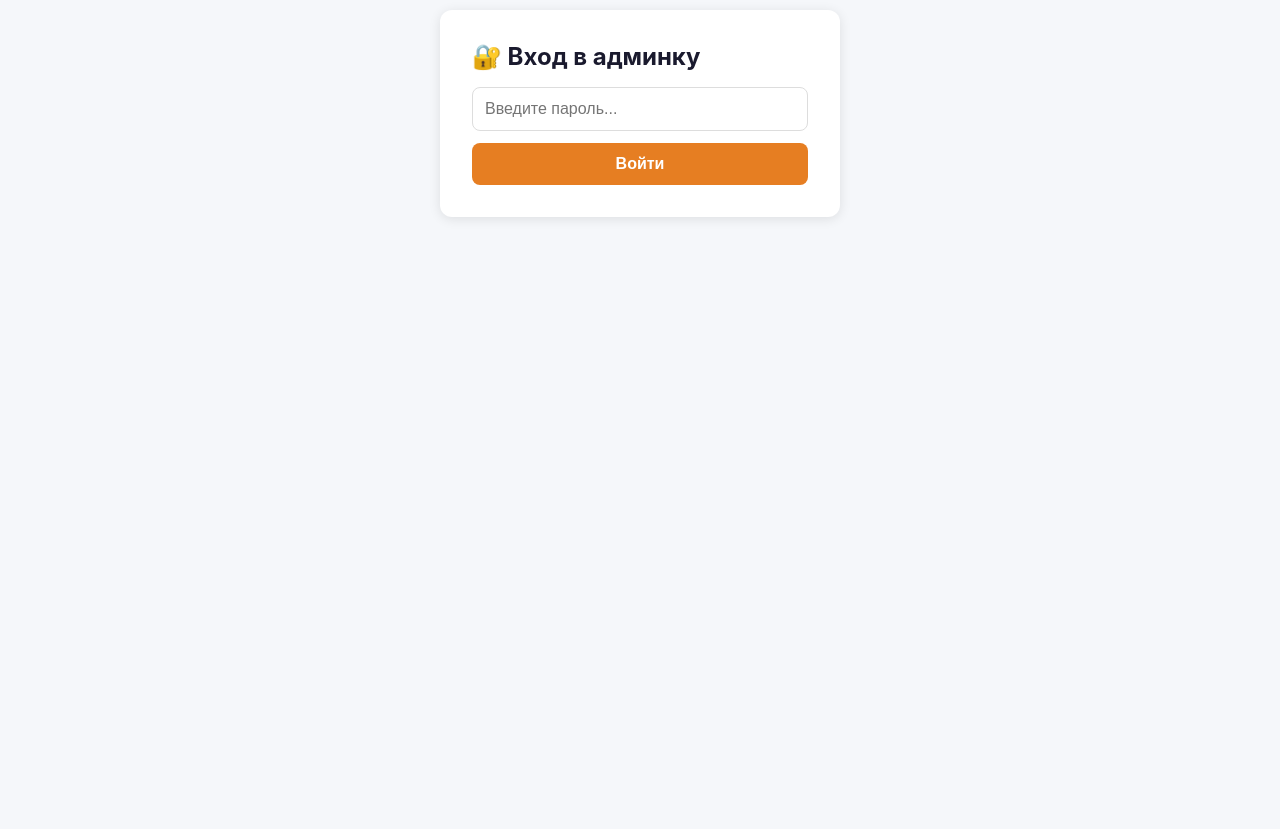
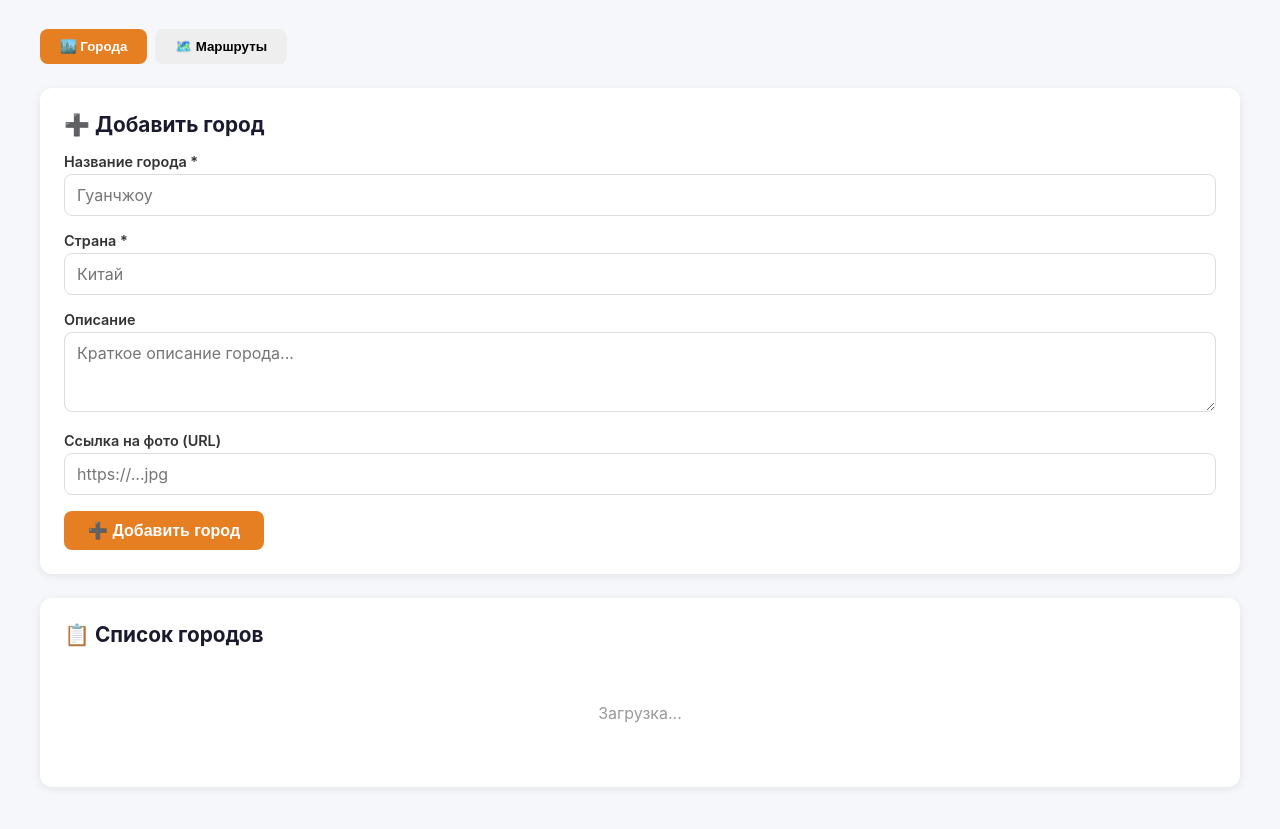
Before and after one commit to Masreniy/nowhere-fast, a plain HTML site: page admin.html in a window 1280 px wide. Shown: the part 94-923 px from the top of the page. Before the commit the page ends 800 px from the top, so only its background shows below. Drawn offline with nearby package versions, Linux system fonts and the light colour scheme.

Commit message:
Refactor admin panel layout and remove login box

```diff
--- a/admin.html
+++ b/admin.html
@@ -11,13 +11,6 @@
         .container { max-width: 1200px; margin: 0 auto; }
         h1 { font-size: 2rem; margin-bottom: 8px; }
         .sub { color: #666; margin-bottom: 32px; }
-        .login-box { max-width: 400px; margin: 80px auto; background: white; padding: 32px; border-radius: 12px; box-shadow: 0 2px 12px rgba(0,0,0,0.1); }
-        .login-box h2 { margin-bottom: 16px; }
-        .login-box input { width: 100%; padding: 12px; border: 1px solid #ddd; border-radius: 8px; font-size: 1rem; margin-bottom: 12px; }
-        .login-box .btn { width: 100%; padding: 12px; background: #E67E22; color: white; border: none; border-radius: 8px; font-size: 1rem; font-weight: 600; cursor: pointer; }
-        .login-box .btn:hover { background: #D35400; }
-        .login-box .error { color: #e74c3c; margin-bottom: 12px; display: none; }
-        .hidden { display: none; }
         .card { background: white; border-radius: 12px; padding: 24px; box-shadow: 0 2px 8px rgba(0,0,0,0.08); margin-bottom: 24px; }
         .card h2 { font-size: 1.3rem; margin-bottom: 16px; }
         .form-group { margin-bottom: 16px; }
@@ -37,18 +30,12 @@
         .tabs button { padding: 10px 20px; border: none; border-radius: 8px; background: #eee; cursor: pointer; font-weight: 600; transition: 0.2s; }
         .tabs button.active { background: #E67E22; color: white; }
         .loading { text-align: center; padding: 40px; color: #999; }
+        .hidden { display: none; }
         @media (max-width: 768px) { .table { font-size: 0.9rem; } .table th, .table td { padding: 8px 8px 8px 0; } }
     </style>
 </head>
 <body>
-<div class="container" id="app">
-    <div class="login-box" id="login-box">
-        <h2>🔐 Вход в админку</h2>
-        <div class="error" id="login-error">Неверный пароль</div>
-        <input type="password" id="password-input" placeholder="Введите пароль..." />
-        <button class="btn" onclick="checkPassword()">Войти</button>
-    </div>
-    <div id="admin-content" class="hidden">
+<div class="container">
     <h1>🔧 Админка Nowhere Fast</h1>
     <p class="sub">Управляй городами и маршрутами — без кода</p>
     <div class="tabs">
@@ -91,34 +78,17 @@
         </div>
     </div>
 </div>
-</div>
 <script>
-    const ADMIN_PASSWORD = 'admin123';
     const SUPABASE_URL = 'https://btfmblmmhagkjzdwjkhg.supabase.co';
     const SUPABASE_KEY = 'sb_publishable_26evHlZgEKupz2fsknDjnA_xO5hQqx0';
     const supabase = window.supabase.createClient(SUPABASE_URL, SUPABASE_KEY);
-
-    function checkPassword() {
-        const input = document.getElementById('password-input').value;
-        const error = document.getElementById('login-error');
-        if (input === ADMIN_PASSWORD) {
-            document.getElementById('login-box').classList.add('hidden');
-            document.getElementById('admin-content').classList.remove('hidden');
-            loadCities();
-            loadCitiesSelect();
-        } else {
-            error.style.display = 'block';
-            setTimeout(() => error.style.display = 'none', 3000);
-        }
-    }
-    document.getElementById('password-input').addEventListener('keydown', function(e) { if (e.key === 'Enter') checkPassword(); });
 
     function switchTab(tab) {
         document.querySelectorAll('.tabs button').forEach(b => b.classList.remove('active'));
         document.querySelector(`.tabs button[onclick*="${tab}"]`).classList.add('active');
         document.getElementById('tab-cities').classList.toggle('hidden', tab !== 'cities');
         document.getElementById('tab-routes').classList.toggle('hidden', tab !== 'routes');
-        if (tab === 'routes') loadRoutes();
+        if (tab === 'routes') { loadCitiesSelect(); loadRoutes(); }
     }
 
     async function loadCities() {
@@ -235,6 +205,10 @@
             alert('Ошибка: ' + err.message);
         }
     }
+
+    document.addEventListener('DOMContentLoaded', () => {
+        loadCities();
+    });
 </script>
 </body>
 </html>
```
Lines whose indentation alone changed are shown as unchanged.
